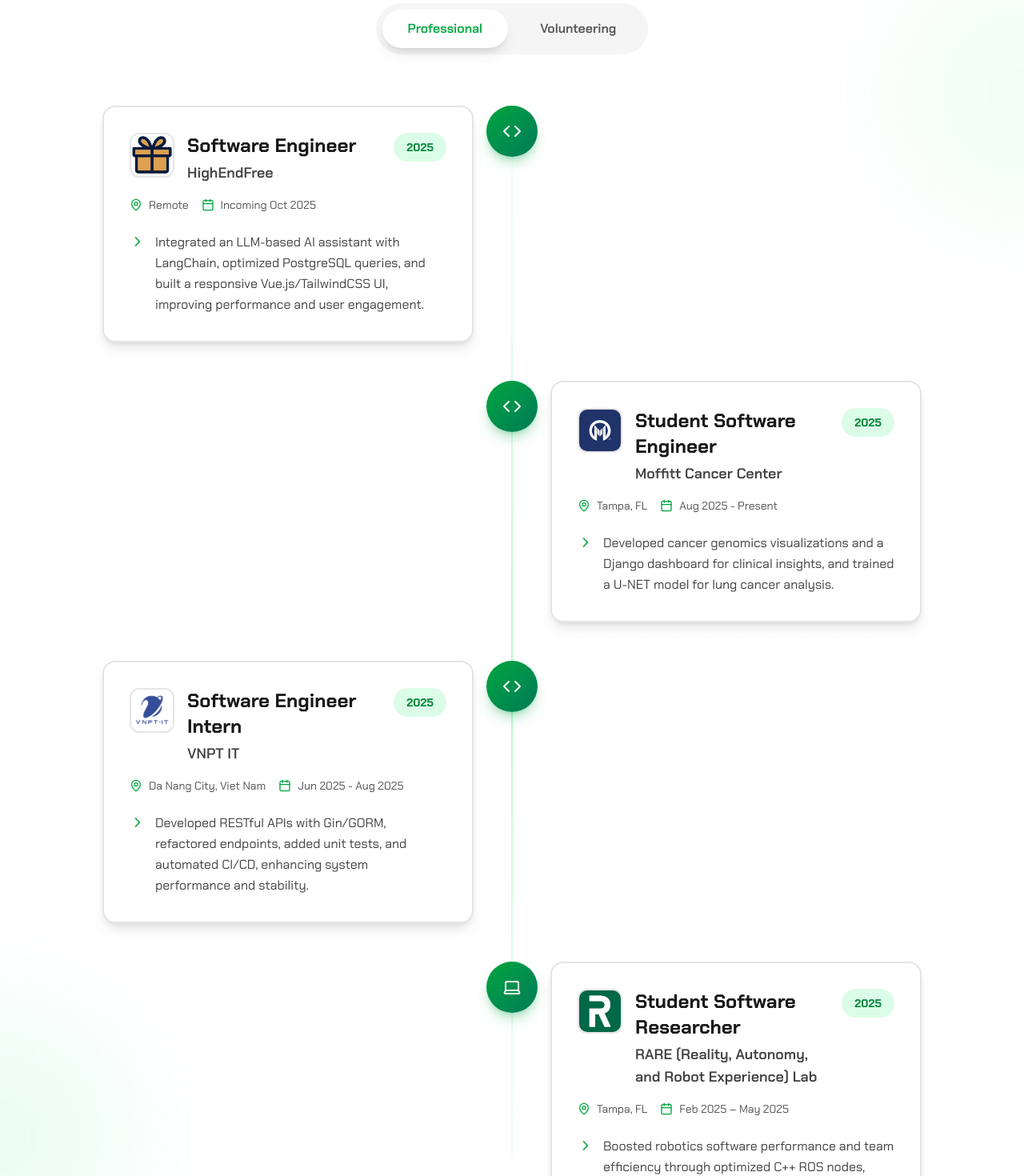
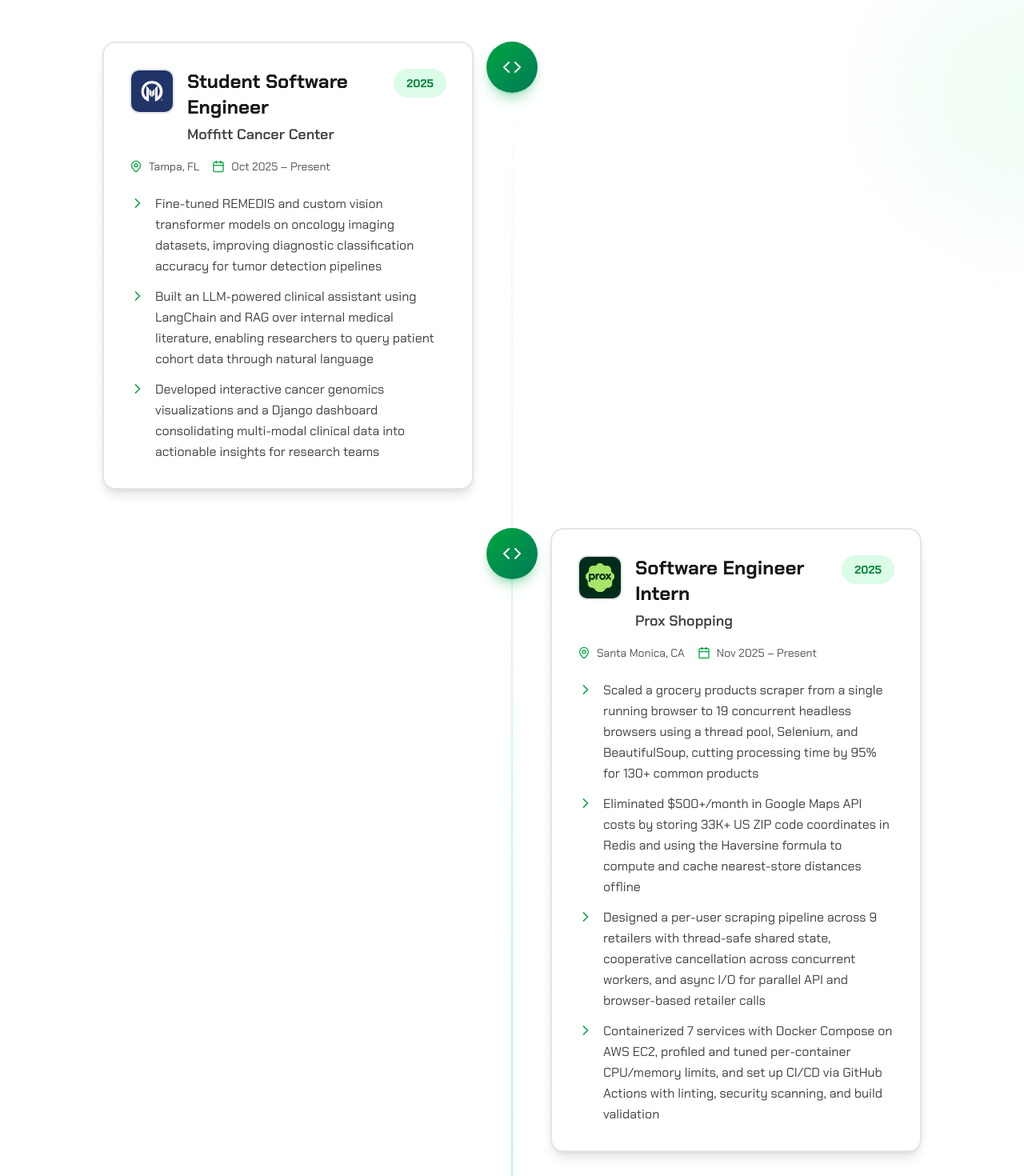
Before and after one commit to khangpt2k6/My-Portfolio, a React (Vite) app: page / in a window 1280 px wide. Shown: the part 1100-2570 px from the top of the page at 80% size. Built offline with nearby package versions, Linux system fonts and the light colour scheme; a web font is replaced by a local one.

Commit message:
update content

```diff
--- a/src/components/Experience.jsx
+++ b/src/components/Experience.jsx
@@ -36,7 +36,8 @@
 
 
 
-          {/* Tab Switcher */}
+          {/* Tab Switcher - only show when both tabs have entries */}
+          {experiences.professional.length > 0 && experiences.volunteering.length > 0 && (
             <div className="inline-flex gap-2 p-2 bg-neutral-100 rounded-full">
               <button
                 onClick={() => setActiveTab("professional")}
@@ -59,6 +60,7 @@
                 Volunteering
               </button>
             </div>
+          )}
         </div>
 
         {/* Timeline */}
--- a/src/data/experiences.js
+++ b/src/data/experiences.js
@@ -16,89 +16,65 @@
 const experiences = {
   professional: [
     {
-      title: "Software Engineer",
-      company: "HighEndFree",
-      location: "Remote",
-      period: "Incoming Oct 2025",
-      year: "2025",
-      image: "/highendfree.jpg",
-      icon: "Code",
-      description: [
-        "Integrated an LLM-based AI assistant with LangChain, optimized PostgreSQL queries, and built a responsive Vue.js/TailwindCSS UI, improving performance and user engagement.",
-      ],
-    },
-    {
       title: "Student Software Engineer",
       company: "Moffitt Cancer Center",
       location: "Tampa, FL",
-      period: "Aug 2025 - Present",
+      period: "Oct 2025 – Present",
       year: "2025",
       image: "/moffitt.jpg",
       icon: "Code",
       description: [
-        "Developed cancer genomics visualizations and a Django dashboard for clinical insights, and trained a U-NET model for lung cancer analysis.",
+        "Fine-tuned REMEDIS and custom vision transformer models on oncology imaging datasets, improving diagnostic classification accuracy for tumor detection pipelines",
+        "Built an LLM-powered clinical assistant using LangChain and RAG over internal medical literature, enabling researchers to query patient cohort data through natural language",
+        "Developed interactive cancer genomics visualizations and a Django dashboard consolidating multi-modal clinical data into actionable insights for research teams",
+      ],
+    },
+    {
+      title: "Software Engineer Intern",
+      company: "Prox Shopping",
+      location: "Santa Monica, CA",
+      period: "Nov 2025 – Present",
+      year: "2025",
+      image: "/prox_shopping_logo.jpg",
+      icon: "Code",
+      description: [
+        "Scaled a grocery products scraper from a single running browser to 19 concurrent headless browsers using a thread pool, Selenium, and BeautifulSoup, cutting processing time by 95% for 130+ common products",
+        "Eliminated $500+/month in Google Maps API costs by storing 33K+ US ZIP code coordinates in Redis and using the Haversine formula to compute and cache nearest-store distances offline",
+        "Designed a per-user scraping pipeline across 9 retailers with thread-safe shared state, cooperative cancellation across concurrent workers, and async I/O for parallel API and browser-based retailer calls",
+        "Containerized 7 services with Docker Compose on AWS EC2, profiled and tuned per-container CPU/memory limits, and set up CI/CD via GitHub Actions with linting, security scanning, and build validation",
       ],
     },
     {
       title: "Software Engineer Intern",
       company: "VNPT IT",
-      location: "Da Nang City, Viet Nam",
-      period: "Jun 2025 - Aug 2025",
+      location: "Ho Chi Minh City, Vietnam",
+      period: "May 2025 – Aug 2025",
       year: "2025",
       image: "/vnpt.png",
       icon: "Code",
       description: [
-        "Developed RESTful APIs with Gin/GORM, refactored endpoints, added unit tests, and automated CI/CD, enhancing system performance and stability.",
+        "Built a payment notification system using WebSocket and Stripe Webhooks, synchronizing daily transactions into Redux to eliminate polling and keep UI instantly accurate across all client sessions",
+        "Optimized Firestore real-time listeners across the admin dashboard by identifying unnecessary re-renders and applying useMemo with component-level caching, cutting page load time from 6s to under 2s",
+        "Created 50+ unit tests in Jest and React Testing Library covering race conditions, duplicate transactions, and error state rendering to catch critical payment bugs before production",
       ],
     },
     {
-      title: "Student Software Researcher",
-      company: "RARE (Reality, Autonomy, and Robot Experience) Lab",
+      title: "Research Assistant",
+      company: "USF Reality, Autonomy, and Robot Experience Lab",
       location: "Tampa, FL",
-      period: "Feb 2025 – May 2025",
+      period: "Feb 2025 – Nov 2025",
       year: "2025",
       image: "/RL.jpg",
       icon: "Laptop",
       description: [
-        "Boosted robotics software performance and team efficiency through optimized C++ ROS nodes, automated workflows, and Docker-based setups.",
+        "Built ETL pipelines in Python processing 15GB+ of IMU/GPS telemetry from 40+ robot experiments, parallelizing transformations with multiprocessing to reduce processing time by 60%",
+        "Engineered an LLM-powered research assistant using LangChain + GPT-4o with RAG over experiment logs, enabling natural language querying of sensor datasets and cutting manual analysis time by 40%",
+        "Fine-tuned transformer anomaly detection models (PyTorch) on robot telemetry, achieving 91% precision flagging navigation failures; visualized findings via Pandas/Matplotlib dashboards",
       ],
     },
   ],
 
-  volunteering: [
-    {
-      title: "Technical Lead",
-      company: "Association for Computing Machinery (ACM) at USF",
-      location: "Tampa, FL",
-      period: "Apr 2025 – Present",
-      year: "2025",
-      image: "/ACM.jpg",
-      icon: "Users",
-      description: [
-        "Organized Docker and CI/CD workshops, led project hubs, and guided hackathon projects, helping students deploy applications and gain hands-on experience with GitHub Actions and AI tools.",
-      ],
-    },
-    {
-      title: "Technical Volunteer",
-      company: "USF Engineering Expo",
-      location: "Tampa, FL",
-      period: "Feb 2025",
-      year: "2025",
-      image: "/expo.png",
-      icon: "Award",
-      description: [],
-    },
-    {
-      title: "Software Volunteer",
-      company: "Bulls Science Olympiad",
-      location: "Tampa, FL",
-      period: "Jan 2025",
-      year: "2025",
-      image: "/BSO.png",
-      icon: "Award",
-      description: [],
-    },
-  ],
+  volunteering: [],
 };
 
 export default experiences;
```
Also changed, not shown: public/prox_shopping_logo.jpg (added). Lines whose indentation alone changed are shown as unchanged.
